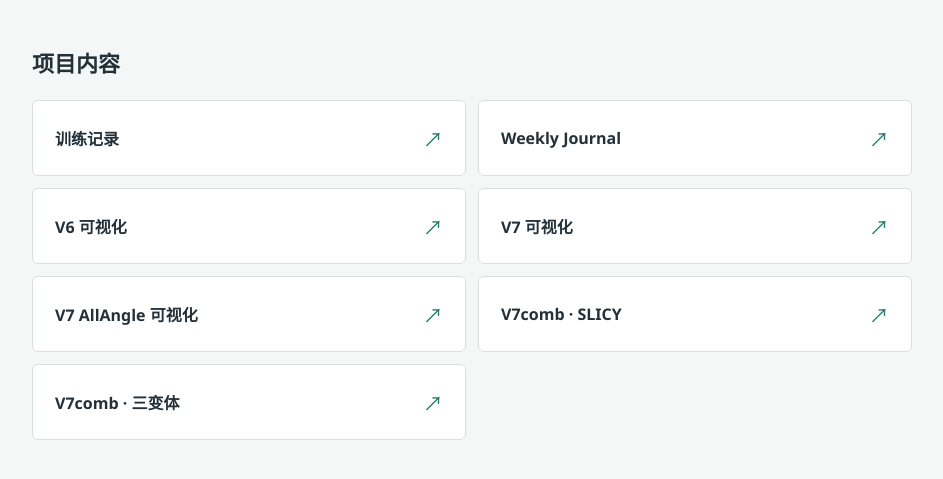
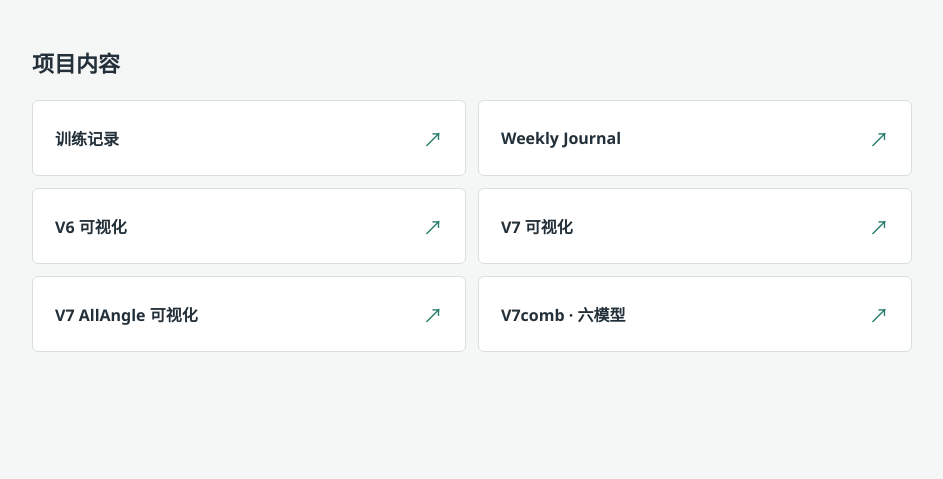
Before and after one commit to FishNeedleGrandfather/visual, a plain HTML site: page index.html in a window 1280 px wide. Shown: the part 67-546 px from the top of the page, without its empty margins (168-1111 px from the left). Drawn offline with Linux system fonts and the light colour scheme.

Commit message:
Unify V7comb portal entry

```diff
--- a/index.html
+++ b/index.html
@@ -47,8 +47,7 @@
       <a href="https://fishneedlegrandfather.github.io/visual-v6/"><span>V6 可视化</span><span aria-hidden="true">↗</span></a>
       <a href="https://fishneedlegrandfather.github.io/visual-v7/"><span>V7 可视化</span><span aria-hidden="true">↗</span></a>
       <a href="https://fishneedlegrandfather.github.io/visual-v7-AllAngle/"><span>V7 AllAngle 可视化</span><span aria-hidden="true">↗</span></a>
-      <a href="https://fishneedlegrandfather.github.io/visual-V7-SLICY/"><span>V7comb · SLICY</span><span aria-hidden="true">↗</span></a>
-      <a href="https://fishneedlegrandfather.github.io/visual-v7-Variant/"><span>V7comb · 三变体</span><span aria-hidden="true">↗</span></a>
+      <a href="https://fishneedlegrandfather.github.io/visual-v7-Variant/"><span>V7comb · 六模型</span><span aria-hidden="true">↗</span></a>
     </nav>
   </main>
 </body>
```
